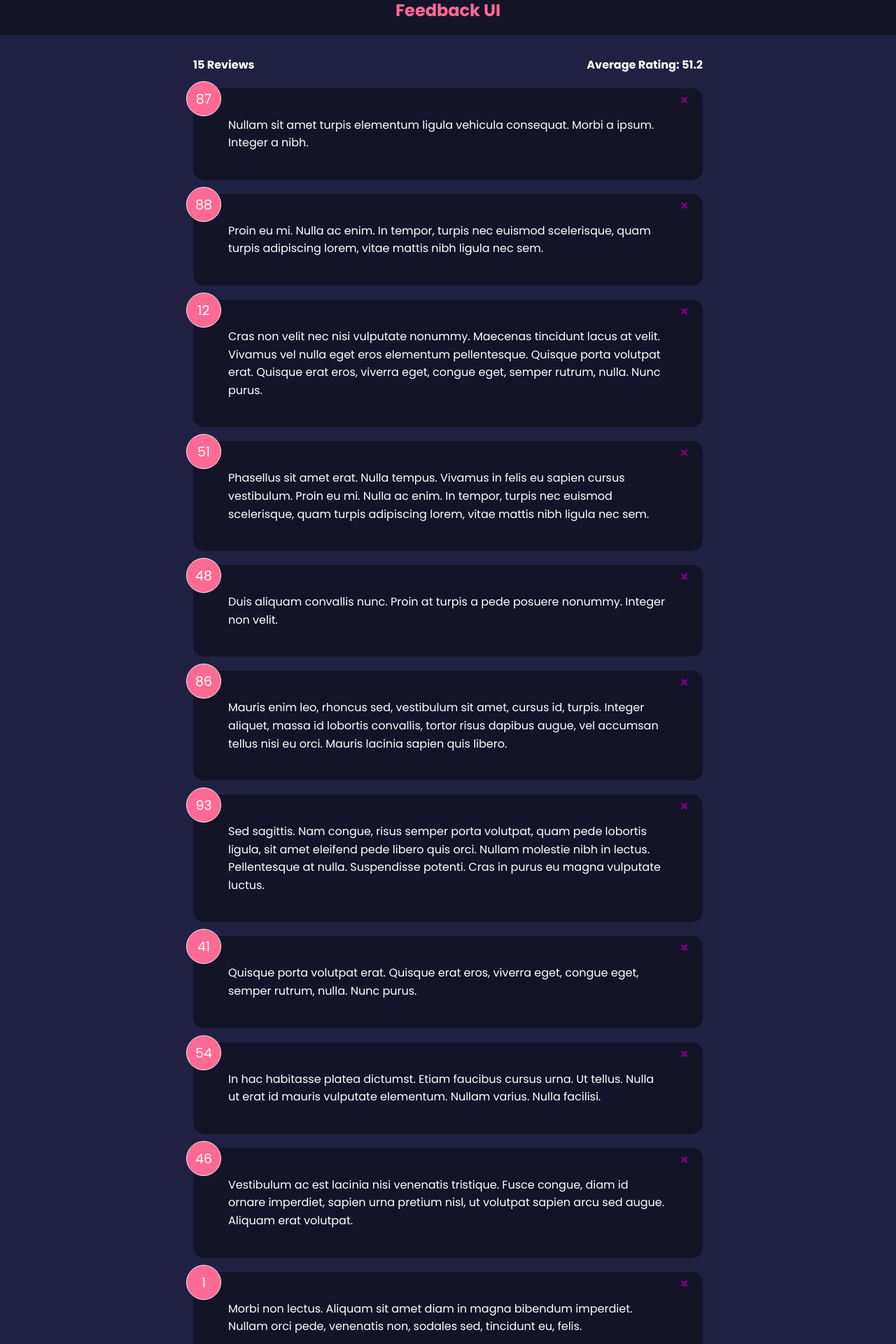
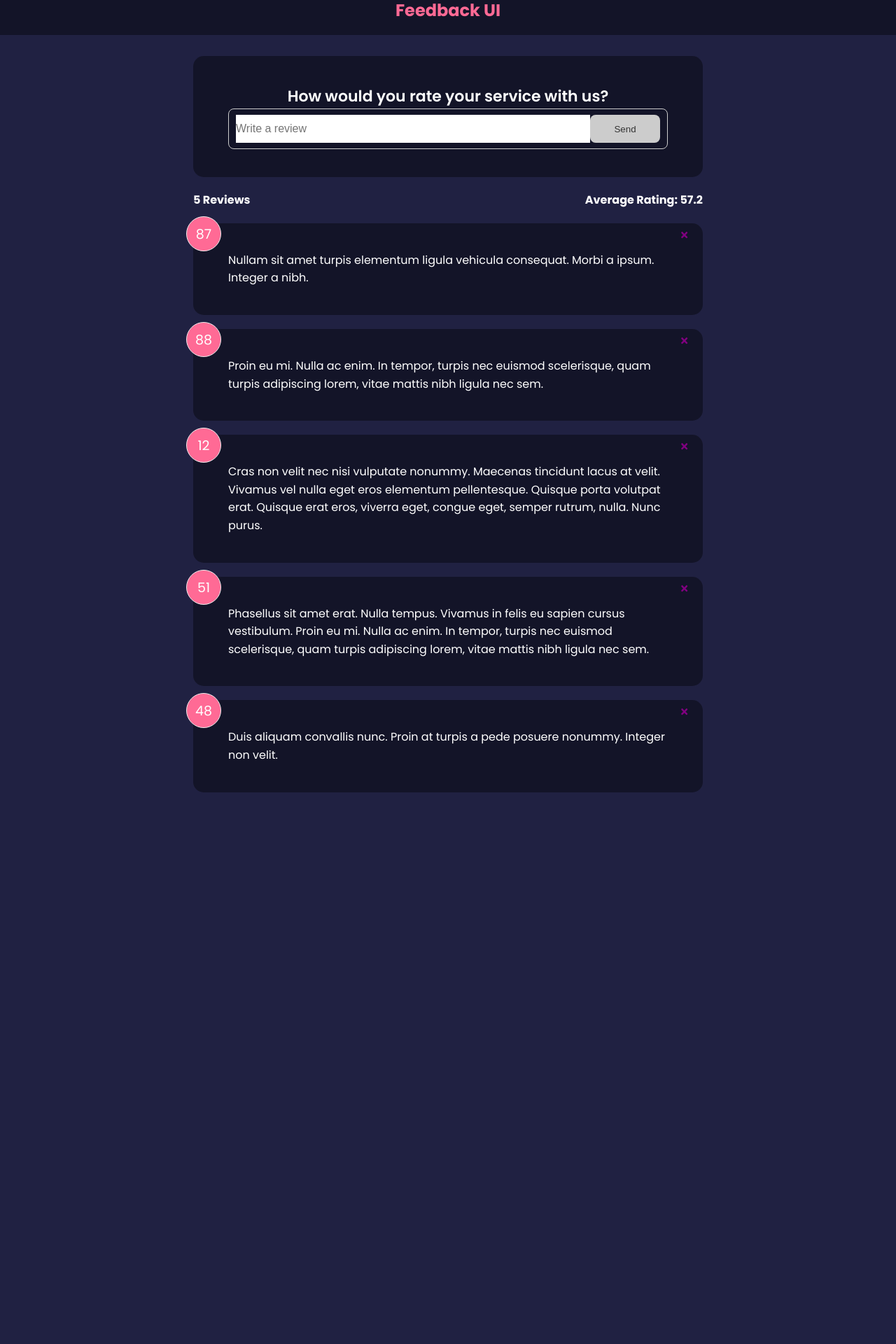
Before and after one commit to NemanjaJovic/feedback-app, a React (Create React App) app: page / in a window 1280 px wide. Shown: the part 20-1940 px from the top of the page at 70% size. After the commit the page ends 1172 px from the top, so only its background shows below. Built offline with nearby package versions, Linux system fonts and the light colour scheme.

Commit message:
Added form with simple validation

```diff
--- a/src/App.js
+++ b/src/App.js
@@ -1,8 +1,10 @@
 import React, { useState } from 'react'
 import Header from './components/Header'
 import FeedbackList from './components/FeedbackList'
+import FeedbackStats from './components/FeedbackStats'
+import FeedbackForm from './components/FeedbackForm'
+
 import FeedbackData from './data/FeedbackData'
-import FeedbackStats from './components/FeedbackStats'
 
 function App() {
   const [feedback, setFeedback] = useState(FeedbackData)
@@ -18,6 +20,7 @@ function App() {
     <>
       <Header />
       <div className='container'>
+        <FeedbackForm />
         <FeedbackStats feedback={feedback} />
         <FeedbackList feedback={feedback} handleDelete={deleteFeedback} />
       </div>
--- /dev/null
+++ b/src/components/FeedbackForm.jsx
@@ -0,0 +1,47 @@
+import { useState } from 'react'
+import Card from './shared/Card'
+import Button from './shared/Button'
+
+function FeedbackForm() {
+  const [text, setText] = useState('')
+  const [btnDisabled, setBtnDisabled] = useState(true)
+  const [message, setMessage] = useState('')
+
+  const handleTextChange = (e) => {
+    if (text === '') {
+      setBtnDisabled(true)
+      setMessage(null)
+    } else if (text !== '' && text.trim().length <= 10) {
+      setMessage('Text must be at least 10 characters long')
+      setBtnDisabled(true)
+    } else {
+      setMessage(null)
+      setBtnDisabled(false)
+    }
+
+    setText(e.target.value)
+  }
+
+  return (
+    <Card>
+      <form>
+        <h2>How would you rate your service with us?</h2>
+        {/* @todo - rating select component */}
+        <div className='input-group'>
+          <input
+            onChange={handleTextChange}
+            type='text'
+            placeholder='Write a review'
+            value={text}
+          />
+          <Button type='submit' isDisabled={btnDisabled}>
+            Send
+          </Button>
+        </div>
+        {message && <div className='message'>{message}</div>}
+      </form>
+    </Card>
+  )
+}
+
+export default FeedbackForm
--- /dev/null
+++ b/src/components/shared/Button.jsx
@@ -0,0 +1,24 @@
+import PropTypes from 'prop-types'
+
+function Button({ children, version, type, isDisabled }) {
+  return (
+    <button type={type} disabled={isDisabled} className={`btn btn-${version}`}>
+      {children}
+    </button>
+  )
+}
+
+Button.defaultProps = {
+  version: 'primary',
+  type: 'button',
+  isDisabled: false,
+}
+
+Button.protoTypes = {
+  children: PropTypes.node.isRequired,
+  version: PropTypes.string,
+  type: PropTypes.string,
+  isDisabled: PropTypes.bool,
+}
+
+export default Button
--- a/src/data/FeedbackData.js
+++ b/src/data/FeedbackData.js
@@ -24,56 +24,6 @@ const FeedbackData = [
     rating: 48,
     text: 'Duis aliquam convallis nunc. Proin at turpis a pede posuere nonummy. Integer non velit.',
   },
-  {
-    id: 6,
-    rating: 86,
-    text: 'Mauris enim leo, rhoncus sed, vestibulum sit amet, cursus id, turpis. Integer aliquet, massa id lobortis convallis, tortor risus dapibus augue, vel accumsan tellus nisi eu orci. Mauris lacinia sapien quis libero.',
-  },
-  {
-    id: 7,
-    rating: 93,
-    text: 'Sed sagittis. Nam congue, risus semper porta volutpat, quam pede lobortis ligula, sit amet eleifend pede libero quis orci. Nullam molestie nibh in lectus.\n\nPellentesque at nulla. Suspendisse potenti. Cras in purus eu magna vulputate luctus.',
-  },
-  {
-    id: 8,
-    rating: 41,
-    text: 'Quisque porta volutpat erat. Quisque erat eros, viverra eget, congue eget, semper rutrum, nulla. Nunc purus.',
-  },
-  {
-    id: 9,
-    rating: 54,
-    text: 'In hac habitasse platea dictumst. Etiam faucibus cursus urna. Ut tellus.\n\nNulla ut erat id mauris vulputate elementum. Nullam varius. Nulla facilisi.',
-  },
-  {
-    id: 10,
-    rating: 46,
-    text: 'Vestibulum ac est lacinia nisi venenatis tristique. Fusce congue, diam id ornare imperdiet, sapien urna pretium nisl, ut volutpat sapien arcu sed augue. Aliquam erat volutpat.',
-  },
-  {
-    id: 11,
-    rating: 1,
-    text: 'Morbi non lectus. Aliquam sit amet diam in magna bibendum imperdiet. Nullam orci pede, venenatis non, sodales sed, tincidunt eu, felis.',
-  },
-  {
-    id: 12,
-    rating: 54,
-    text: 'Pellentesque at nulla. Suspendisse potenti. Cras in purus eu magna vulputate luctus.',
-  },
-  {
-    id: 13,
-    rating: 7,
-    text: 'Maecenas leo odio, condimentum id, luctus nec, molestie sed, justo. Pellentesque viverra pede ac diam. Cras pellentesque volutpat dui.\n\nMaecenas tristique, est et tempus semper, est quam pharetra magna, ac consequat metus sapien ut nunc. Vestibulum ante ipsum primis in faucibus orci luctus et ultrices posuere cubilia Curae; Mauris viverra diam vitae quam. Suspendisse potenti.',
-  },
-  {
-    id: 14,
-    rating: 27,
-    text: 'In congue. Etiam justo. Etiam pretium iaculis justo.',
-  },
-  {
-    id: 15,
-    rating: 73,
-    text: 'In hac habitasse platea dictumst. Etiam faucibus cursus urna. Ut tellus.\n\nNulla ut erat id mauris vulputate elementum. Nullam varius. Nulla facilisi.',
-  },
 ]
 
 export default FeedbackData
```
